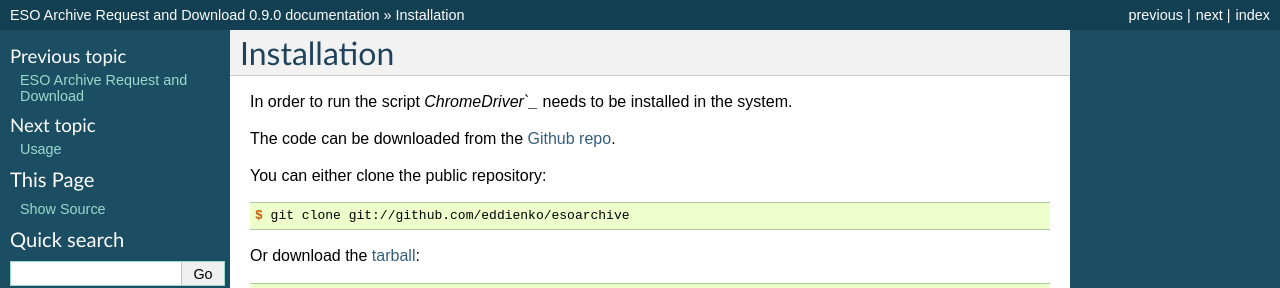
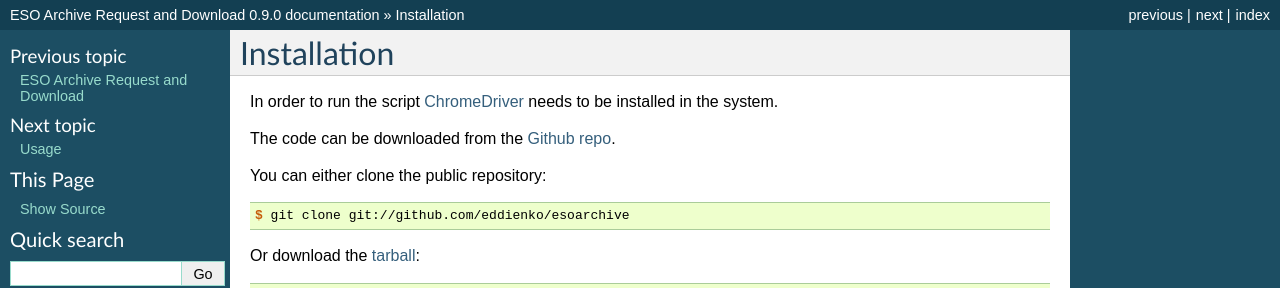
Before and after one commit to eddienko/esoarchive, a Sphinx documentation site: the page built from docs/installation.rst, in a window 1280 px wide. Shown: the top 288 px of the page. Built offline with Sphinx 7.4.7, drawn with Linux system fonts in a browser that asks for light colours; pages that are not in the unit, such as notebooks, are missing from menus.

Commit message:
Fix link in docs

```diff
--- a/docs/installation.rst
+++ b/docs/installation.rst
@@ -4,7 +4,7 @@
  Installation
 ==============
 
-In order to run the script `ChromeDriver`_` needs to be installed in the system.
+In order to run the script `ChromeDriver`_ needs to be installed in the system.
 
 The code can be downloaded from the `Github repo`_.
 
```
